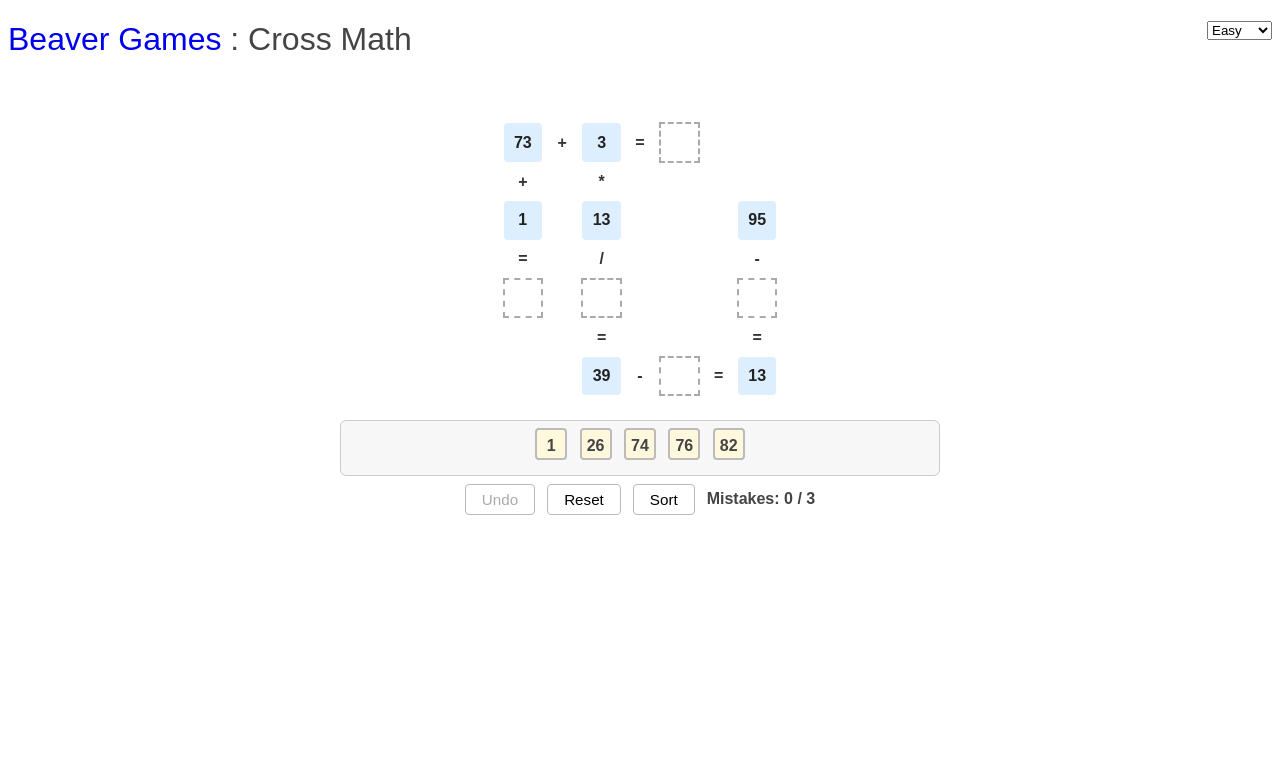
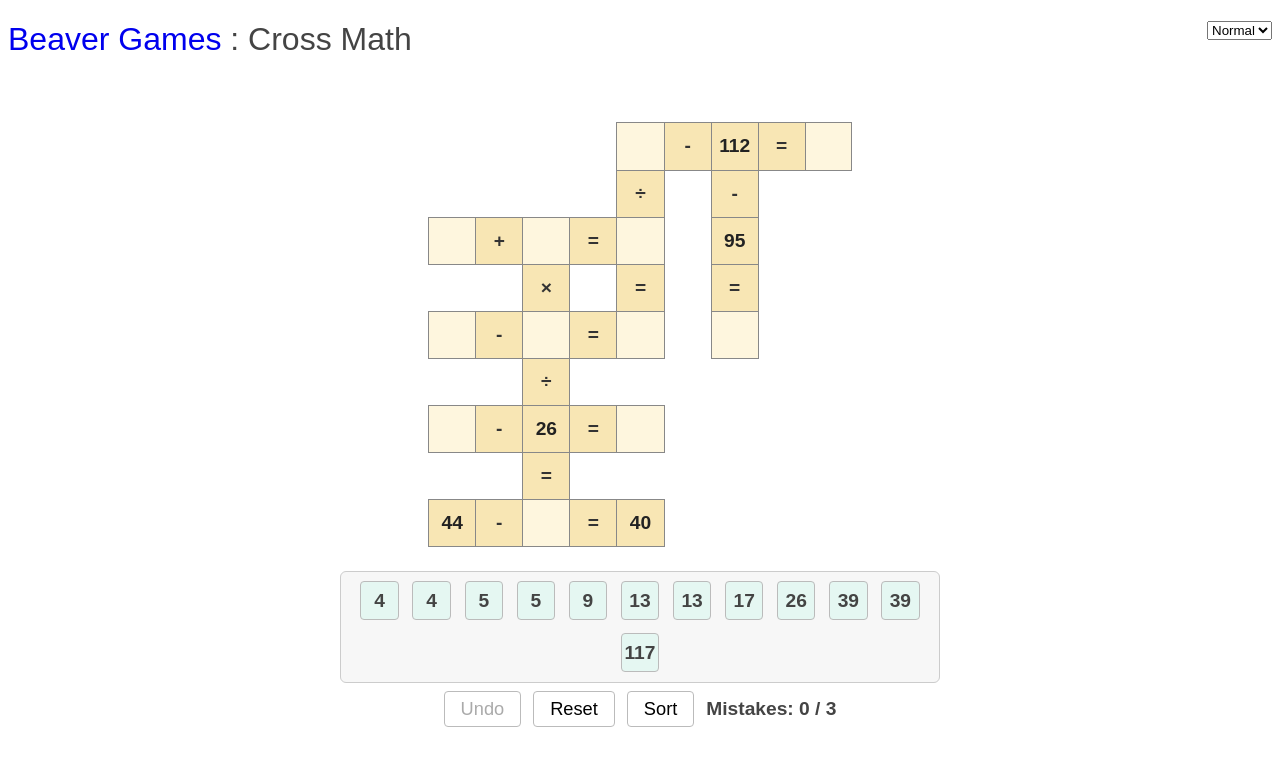
Before and after one commit to NeilFraser/beaver-games, a plain HTML site: page cross/index.html in a window 1280 px wide. Both pictures are taken after a click on the button "Start". Drawn offline with Linux system fonts and the light colour scheme.

Commit message:
Better UI.

```diff
--- a/cross/cross.js
+++ b/cross/cross.js
@@ -50,6 +50,15 @@ let sortCount = 0;
 // Counter for dragenter/dragleave events on bagArea.
 let bagAreaDragCount = 0;
 
+// Display symbols.
+const operators = {
+  '+': '+',
+  '-': '-',
+  '*': '×',
+  '/': '÷',
+  '=': '=',
+}
+
 // ── Init ──────────────────────────────────────────────────────────────────────
 
 // On page load, initialize the event handlers and show the start button.
@@ -57,7 +66,7 @@ function init() {
   fixLinks();
 
   const m = document.cookie.match(/difficulty=([012])/);
-  difficultyLevel = m ? Number(m[1]) : 0;
+  difficultyLevel = m ? Number(m[1]) : 1;
   document.getElementById('difficulty').selectedIndex = difficultyLevel;
   registerOptions('difficulty');
 
@@ -123,18 +132,6 @@ function startGame() {
   document.getElementById('restartArea').style.display = 'none';
 }
 
-// End game, show start button.
-function fail() {
-  gameOver = true;
-  clearSelection();
-  document.body.className = 'shake game-over';
-  document.querySelectorAll('.chip').forEach(chip => {
-    chip.draggable = false;
-  });
-  document.getElementById('crash').play();
-  document.getElementById('restartArea').style.display = '';
-}
-
 // ── Grid rendering ────────────────────────────────────────────────────────────
 
 // Build the grid table from scratch.
@@ -166,7 +163,7 @@ function renderGrid() {
         setupSlotEvents(td);
       } else if (typeof cell === 'string') {
         td.className = 'cell-op';
-        td.textContent = cell;
+        td.textContent = operators[cell];
       } else {
         // Fixed number.
         td.className = 'cell-fixed';
@@ -806,13 +803,26 @@ function checkWin() {
   }
 
   // Win!
+  end();
+  document.body.className = 'game-over';
+  document.getElementById('win').play();
+  document.getElementById('restartArea').style.display = '';
+}
+
+// End game, show start button.
+function fail() {
+  end();
+  document.body.className = 'shake game-over';
+  document.getElementById('crash').play();
+  document.getElementById('restartArea').style.display = '';
+}
+
+// Common actions when a game ends, win or lose.
+function end() {
   gameOver = true;
+  updateUndoButton();
   clearSelection();
-  document.body.className = 'game-over';
   document.querySelectorAll('.chip').forEach(chip => {
     chip.draggable = false;
   });
-  document.getElementById('win').play();
-  document.getElementById('restartArea').style.display = '';
-  updateUndoButton();
 }
--- a/cross/index.html
+++ b/cross/index.html
@@ -53,7 +53,7 @@
         text-align: center;
         vertical-align: middle;
         padding: 0;
-        font-size: 1em;
+        font-size: 1.2em;
         font-weight: bold;
       }
       /* Null / separator cell */
@@ -62,29 +62,30 @@
       }
       /* Operator / equals cell */
       td.cell-op {
-        font-size: 1.1em;
         color: #333;
+        background-color: #f8e6b4;
+        border: 1px solid #888;
       }
       /* Fixed (given) number cell */
       td.cell-fixed {
         background: #ddeeff;
-        border-radius: 4px;
-        font-size: 1.1em;
         color: #222;
+        background-color: #f8e6b4;
+        border: 1px solid #888;
       }
       /* Slot: a player-fillable cell */
       td.cell-slot {
-        border: 2px dashed #aaa;
-        border-radius: 4px;
         cursor: pointer;
         position: relative;
         min-width: 2.4em;
         min-height: 2.4em;
         box-sizing: border-box;
+        background-color: #fef6de;
+        border: 1px solid #888;
       }
       td.cell-slot.drag-over {
         background: #fffacd;
-        border-color: #888;
+        border-color: #000;
       }
 
       /* Chip: a draggable number tile */
@@ -94,11 +95,10 @@
         height: 2em;
         line-height: 2em;
         text-align: center;
-        background: #fff8dc;
-        border: 2px solid #bbb;
+        background: #e5f7f2;
+        border: 1px solid #bbb;
         border-radius: 4px;
         cursor: grab;
-        font-size: 1em;
         font-weight: bold;
         box-sizing: border-box;
         transition: transform 0.18s ease, opacity 0.18s ease;
@@ -127,6 +127,7 @@
         margin: 0 auto 16px;
         max-width: 600px;
         text-align: center;
+        font-size: 1.2em;
       }
       #bag {
         display: flex;
```
